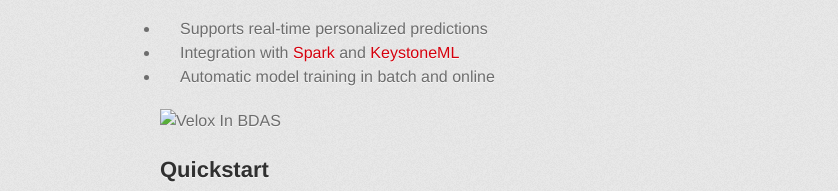
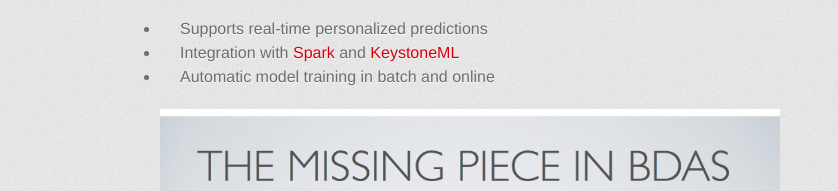
Before and after one commit to amplab/velox-modelserver, a plain HTML site: page index.html in a window 1280 px wide. Shown: the part 683-874 px from the top of the page, without its empty margins (170-1008 px from the left). Drawn offline with Linux system fonts and the light colour scheme; a web font is replaced by a local one.

Commit message:
fixed image link

```diff
--- a/index.html
+++ b/index.html
@@ -48,7 +48,7 @@
 <li>Automatic model training in batch and online</li>
 </ul>
 
-<p><img src="docs/missing_piece.png" alt="Velox In BDAS"></p>
+<p><img src="images/missing_piece.png" alt="Velox In BDAS"></p>
 
 <h2>
 <a id="quickstart" class="anchor" href="#quickstart" aria-hidden="true"><span class="octicon octicon-link"></span></a>Quickstart</h2>
```
Also changed, not shown: images/missing_piece.png (added).
